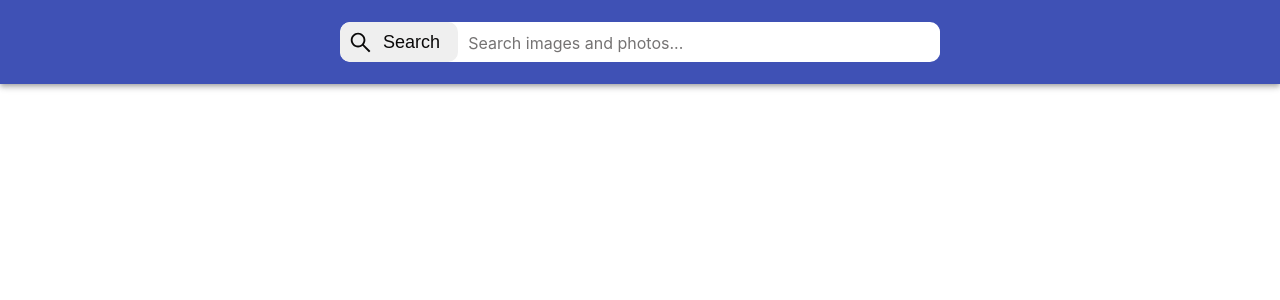
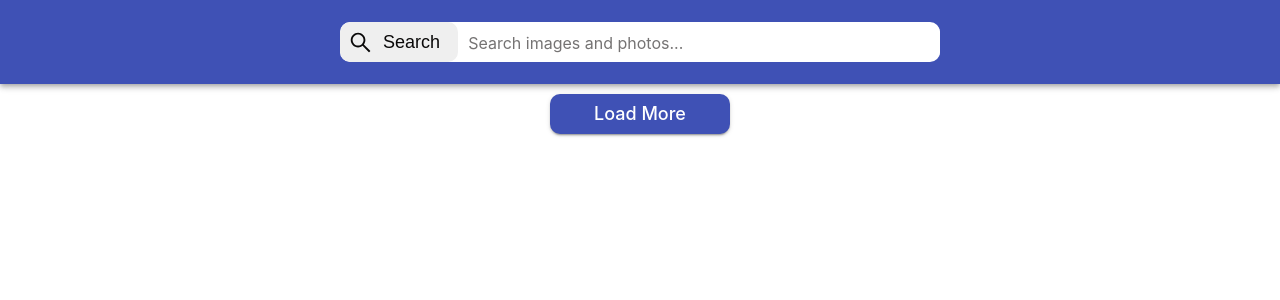
Before and after one commit to Vovap1991/goit-react-hw-03-image-finder, a React (Create React App) app: page / in a window 1280 px wide. Shown: the top 300 px of the page. Built offline with nearby package versions, Linux system fonts and the light colour scheme.

Commit message:
Image Gallery item + button

```diff
--- a/src/components/App.jsx
+++ b/src/components/App.jsx
@@ -1,5 +1,6 @@
 import { SearchBar } from './SearchBar/SearchBar';
 import { ImageGallery } from './ImageGallery/ImageGallery';
+import { Button } from './Button/Button';
 
 export const App = () => {
   return (
@@ -10,6 +11,9 @@
       <div>
         <ImageGallery />
       </div>
+      <div>
+        <Button />
+      </div>
     </div>
   );
 };
--- /dev/null
+++ b/src/components/Button/Button.jsx
@@ -0,0 +1,5 @@
+import { LoadMoreButton } from './Button.styled';
+
+export const Button = () => {
+  return <LoadMoreButton>Load More</LoadMoreButton>;
+};
--- /dev/null
+++ b/src/components/Button/Button.styled.js
@@ -0,0 +1,29 @@
+import styled from 'styled-components';
+
+export const LoadMoreButton = styled.button`
+  margin: 0 auto;
+  padding: 8px 16px;
+  border-radius: 10px;
+  background-color: #3f51b5;
+  transition: all 250ms cubic-bezier(0.4, 0, 0.2, 1);
+  text-align: center;
+  display: block;
+  color: #fff;
+  border: 0;
+  text-decoration: none;
+  cursor: pointer;
+  font-family: inherit;
+  font-size: 18px;
+  line-height: 24px;
+  font-style: normal;
+  font-weight: 500;
+  min-width: 180px;
+  box-shadow: 0px 3px 1px -2px rgba(0, 0, 0, 0.2),
+    0px 2px 2px 0px rgba(0, 0, 0, 0.14), 0px 1px 5px 0px rgba(0, 0, 0, 0.12);
+  margin-bottom: 10px;
+
+  &:hover,
+  &:focus {
+    background-color: #303f9f;
+  }
+`;
--- a/src/components/SearchBar/SearchBar.styled.js
+++ b/src/components/SearchBar/SearchBar.styled.js
@@ -17,6 +17,7 @@
   background-color: #3f51b5;
   box-shadow: 0px 2px 4px -1px rgba(0, 0, 0, 0.2),
     0px 4px 5px 0px rgba(0, 0, 0, 0.14), 0px 1px 10px 0px rgba(0, 0, 0, 0.12);
+  margin-bottom: 10px;
 `;
 
 export const SearchBarForm = styled.form`
```
Also changed, not shown: src/components/ImageGalleryItem/ImageGalleryItem.jsx (added, +7 -0 lines).
